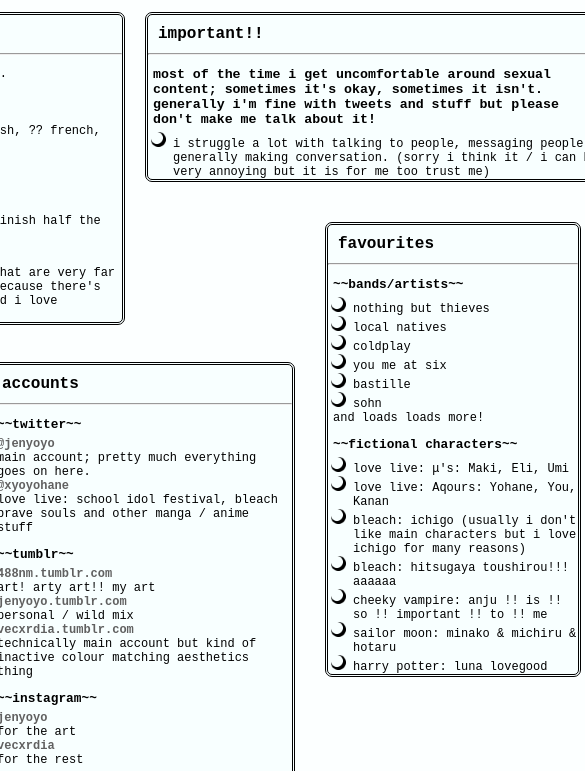
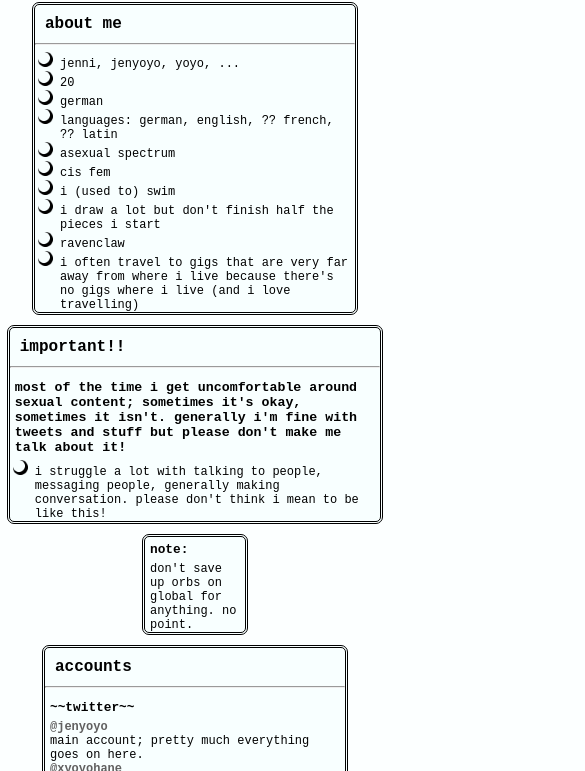
Before and after one commit to jenniyoghurt/thingstoknow, a plain HTML site: page index.html in a window 390 px wide. Shown: the part 106-877 px from the top of the page, 585 px wide, since content can reach past the window. Drawn offline with Linux system fonts and the light colour scheme; a web font is replaced by a local one.

Commit message:
Add files via upload

```diff
--- a/css.css
+++ b/css.css
@@ -113,3 +113,64 @@ p{
 	margin-left: 130px;
 	margin-top: 230px;
 }
+
+#note{
+	right: 50%;
+	margin-right: -80px;
+	margin-top: 220px;
+	width: 100px;
+}
+
+
+@media (max-width: 850px){
+	.list  {
+		position: relative;
+		left: 0;
+		right: 0;
+		margin: 0 auto;
+	}
+	#aboutme{
+		margin: 0 auto;
+		margin-top: 10px;
+		left: 0;
+		right: 0;
+		max-width: 95%;
+	}
+	#important{
+		margin: 0 auto;
+		margin-top: 10px;
+		left: 0;
+		right: 0;
+		max-width: 95%;
+	}
+	#note{
+		margin: 0 auto;
+		margin-top: 10px;
+		left: 0;
+		right: 0;
+		max-width: 95%;
+	}
+	#accounts{
+		margin: 0 auto;
+		margin-top: 10px;
+		left: 0;
+		right: 0;
+		max-width: 95%;
+	}
+	#wanted{
+		margin: 0 auto;
+		margin-top: 10px;
+		left: 0;
+		right: 0;
+		max-width: 95%;
+	}
+	#favourites{
+		margin: 0 auto;
+		margin-top: 10px;
+		left: 0;
+		right: 0;
+		max-width: 95%;
+		margin-bottom: 10px;
+	}
+
+}
--- a/index.html
+++ b/index.html
@@ -11,7 +11,7 @@
 <body>
 
 	<header>
-    	<p id="version">vers. 1.1</p>
+    	<p id="version">vers. 1.1.1</p>
     	<h1>♥ jenyoyo</h1>
     </header>
 
@@ -35,19 +35,22 @@
             </ul>
         </div>
 
-        <div id="wanted" class="list">
-        	<h2>WANTED</h2>
+          <div id="important" class="list">
+        <h2>important!!</h2>
         <hr>
         <br>
+        <h5>most of the time i get uncomfortable around sexual content; sometimes it's okay, sometimes it isn't. generally i'm fine with tweets and stuff but please don't make me talk about it!</h5>
         <ul>
-           		<img alt="Constellation Maki" src="maki.png">
-            	<li>Constellation Maki</li>
-                <img alt="Hitsugaya, Fullbring version" src="hitsugaya.png">
-            	<li>Fullbring Hitsugaya on my global account</li>
-                <img alt="Jellyfish Yohane (Job version Yohane)" src="yohane.png">
-                <li>Jellyfish Yohane</li>
-              </ul>
+        <li>i struggle a lot with talking to people, messaging people, generally making conversation. please don't think i mean to be like this!</li></ul>
         </div>
+
+
+    	<div id="note" class="list">
+        	<h3>note:</h3>
+            <p>don't save up orbs on global for anything. no point.</p>
+        </div>
+
+
 
         <div id="accounts" class="list">
         	<h2>accounts</h2>
@@ -80,15 +83,20 @@
         </div>
 
 
-
-        <div id="important" class="list">
-        <h2>important!!</h2>
+        <div id="wanted" class="list">
+        	<h2>WANTED</h2>
             <hr>
             <br>
-        <h5>most of the time i get uncomfortable around sexual content; sometimes it's okay, sometimes it isn't. generally i'm fine with tweets and stuff but please don't make me talk about it!</h5>
         	<ul>
-        <li>i struggle a lot with talking to people, messaging people, generally making conversation. (sorry i think it / i can be very annoying but it is for me too trust me)</li></ul>
+           		<img alt="Constellation Maki" src="maki.png">
+            	<li>Constellation Maki</li>
+                <img alt="Hitsugaya, Fullbring version" src="hitsugaya.png">
+            	<li>Fullbring Hitsugaya on my global account</li>
+                <img alt="Jellyfish Yohane (Job version Yohane)" src="yohane.png">
+                <li>Jellyfish Yohane</li>
+              </ul>
         </div>
+
 
         <div id="favourites" class="list">
         <h2>favourites</h2>
```
Lines whose indentation alone changed are shown as unchanged.
